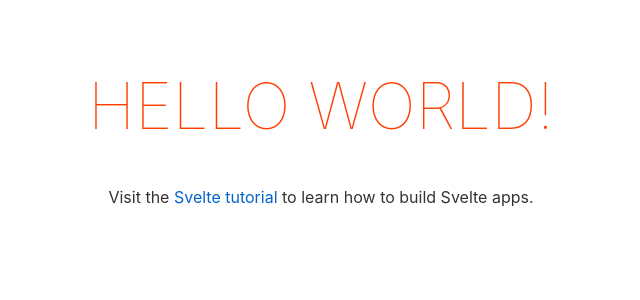
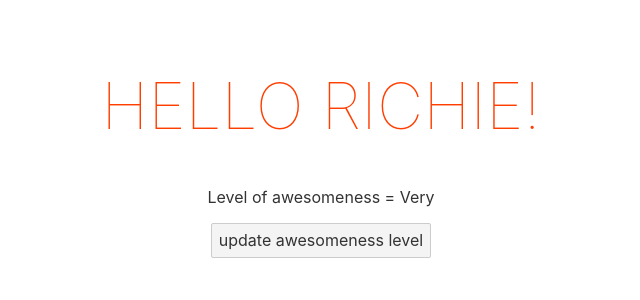
Before and after one commit to RHaddlesey/SvelteTutorials, a Svelte app in the folder svelte-app/: page / in a window 1280 px wide. Shown: the top 300 px of the page, without its empty margins (319-959 px from the left). Built offline with nearby package versions, Linux system fonts and the light colour scheme.

Commit message:
on:click added

```diff
--- a/svelte-app/src/App.svelte
+++ b/svelte-app/src/App.svelte
@@ -1,11 +1,11 @@
 <script>
-	export let name;
+  let name = "Richie";
+  let StateOfAwesomeness = "Very";
+
+  const handleClick = () => {
+    StateOfAwesomeness = "super";
+  };
 </script>
-
-<main>
-	<h1>Hello {name}!</h1>
-	<p>Visit the <a href="https://svelte.dev/tutorial">Svelte tutorial</a> to learn how to build Svelte apps.</p>
-</main>
 
 <style>
   main {
@@ -28,3 +28,11 @@
     }
   }
 </style>
+
+<main>
+  <h1>Hello {name}!</h1>
+  <p>Level of awesomeness = {StateOfAwesomeness}</p>
+
+  <button on:click={handleClick}>update awesomeness level</button>
+
+</main>
--- a/svelte-app/src/main.js
+++ b/svelte-app/src/main.js
@@ -3,7 +3,7 @@ import App from './App.svelte';
 const app = new App({
 	target: document.body,
 	props: {
-		name: 'world'
+		name: 'Richie'
 	}
 });
 
```
Also changed, not shown: 1 other file (tests, documents, lock files or other folders). Lines whose indentation alone changed are shown as unchanged.
